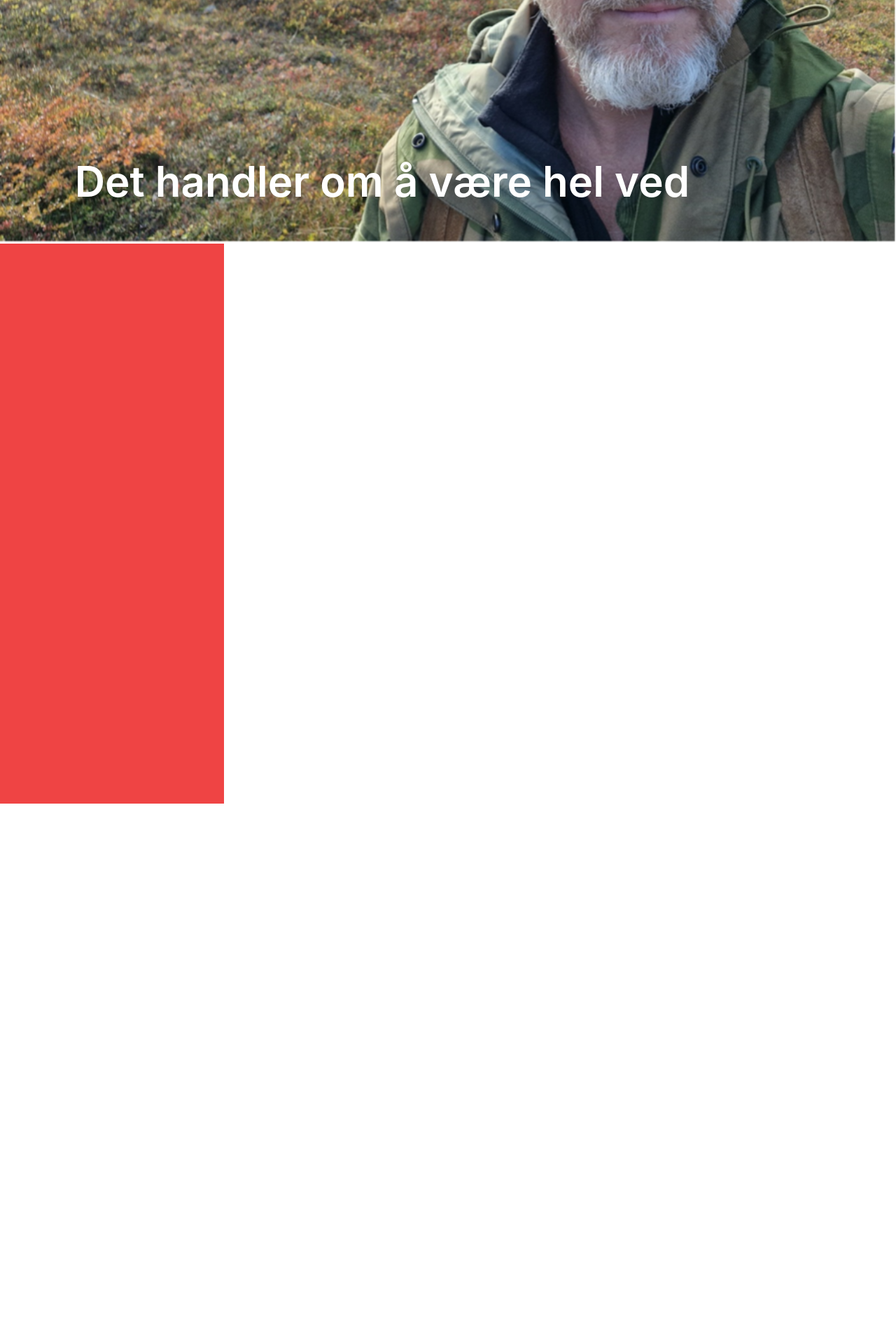
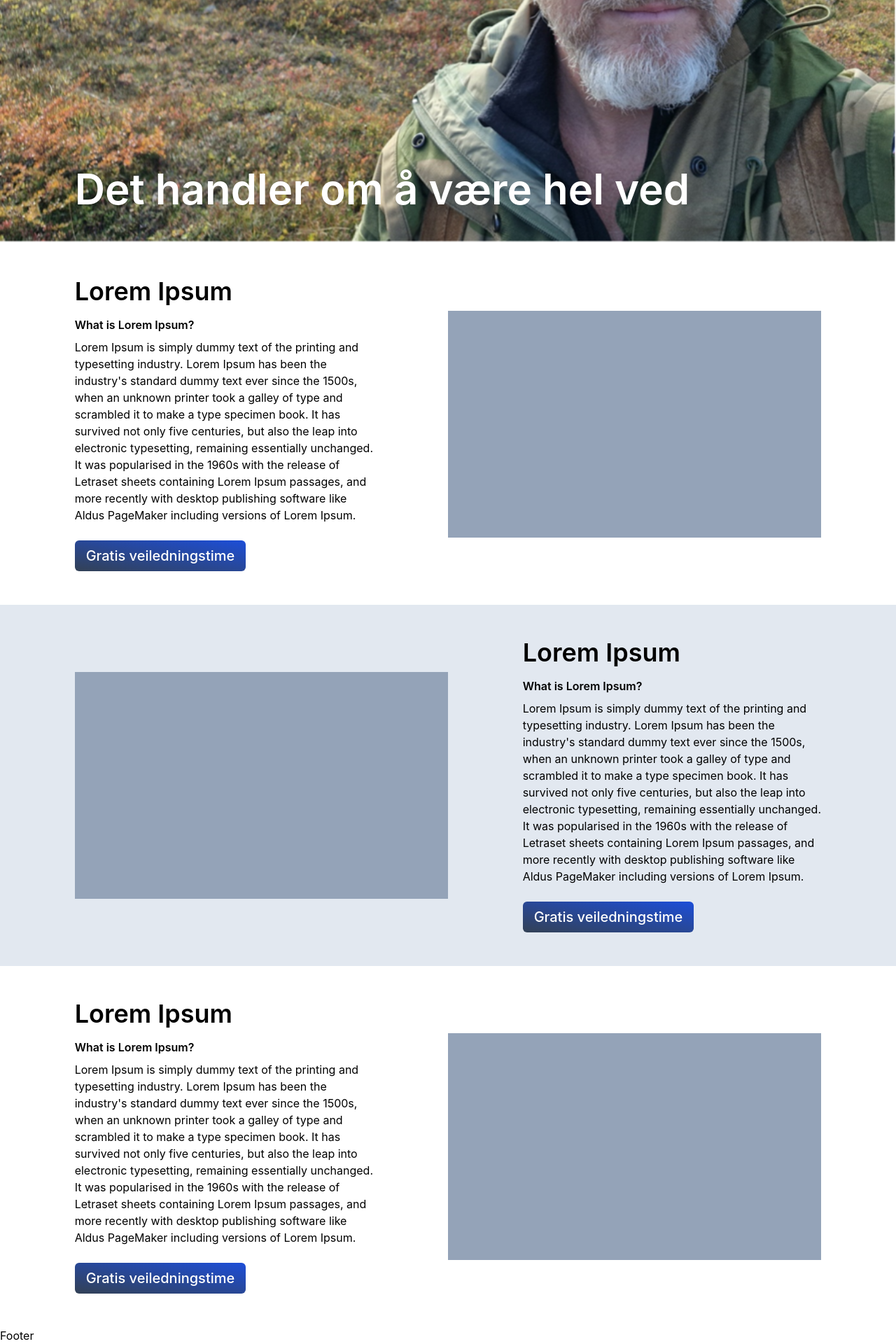
Before and after one commit to tebendheim/jancoach, a React (Vite) app: page / in a window 1280 px wide. Shown: the part 452-2372 px from the top of the page at 70% size. Before the commit the page ends 2000 px from the top, so only its background shows below. Built offline with nearby package versions, Linux system fonts and the light colour scheme.

Commit message:
Lagt til MyButton, endret tilbake til bare tekst på bildet, lagt til 3 avsnitt på hjemside, og startet på en footer

```diff
--- a/src/App.tsx
+++ b/src/App.tsx
@@ -5,6 +5,7 @@ import Home from './Pages/Home';
 import Navbar from './Components/Navbar';
 import Kontakt from './Pages/Kontakt';
 import Tjenester from './Pages/Tjenester';
+import Footer from './Components/Footer';
 import Om from './Pages/Om';
 import { useDarkMode } from "usehooks-ts";
 
@@ -32,6 +33,7 @@ function App( {}: React.HTMLAttributes<HTMLDivElement>) {
 
 					</Route>
 				</Routes>
+				<Footer />
 			</BrowserRouter>
 		</section>
 	);
--- /dev/null
+++ b/src/Components/Footer.tsx
@@ -0,0 +1,11 @@
+import React, { ReactComponentElement, useState, useEffect } from 'react';
+import {Link} from 'react-router-dom'
+import { AcademicCapIcon, MoonIcon, SunIcon } from "@heroicons/react/24/solid";
+import { useDarkMode } from "usehooks-ts";
+
+const Footer: React.FC = () => {
+    return (
+        <section>Footer</section>
+    );
+}
+export default Footer;
--- /dev/null
+++ b/src/Components/MyButton.tsx
@@ -0,0 +1,16 @@
+import React from 'react';
+import {Navigate, Link} from 'react-router-dom'
+
+
+interface MyButtonProps {
+    buttonText: string;
+  }
+
+const MyButton: React.FC<MyButtonProps> = ({buttonText}) => {
+    return (
+                <Link className="self-start w-fit py-2  px-4 bg-gradient-to-tr from-slate-700 dark:from-slate-200 to bg-blue-700 dark:bg-blue-400 rounded-md" to='kontakt'>
+					<button className=" text-white text-center text-xl font-medium  dark:text-black">{buttonText}</button>
+				</Link>
+    );
+}
+export default MyButton;
--- a/src/Pages/Home.tsx
+++ b/src/Pages/Home.tsx
@@ -3,25 +3,55 @@ import {Navigate, Link} from 'react-router-dom'
 import OmHome from '../Components/OmHome'
 import Navbar from '../Components/Navbar'
 import JanPaaFjeler from '../../Bilder/janPaaFjellet.png'
+import MyButton from '../Components/MyButton'
 
 
 function Home():JSX.Element {
 	// h-full w-full relative -top-24 left-0
 	return (
-			<section className="col-span-full grid grid-rows-5 grid-cols-12">
+			<section className="col-span-full grid grid-rows-4-auto grid-cols-12">
 				<section className="row-start-1 row-span-2 col-start-1 col-span-full">
 					<div className="h-screen
 						bg-[url('/Bilder/janPaaFjellet.png')]
 						bg-no-repeat
 						bg-cover bg-right-bottom bg-clip-content z-0 ">
-						<div className="relative h-full pt-16 md:pt-24 grid grid-rows-12 grid-cols-12">
-							<div className = "relative self-start col-start-2 row-start-11 col-span-11">
+						<div className="relative h-full pt-16 md:pt-24 grid grid-rows-12 grid-cols-12 ">
+							<div className = "relative self-end col-start-2 row-start-12 col-span-11 pb-12">
 								<p className="self-start font-semibold sm:text-lg md:text-2xl lg:text-4xl xl:text-6xl text-white">Det handler om å være hel ved</p>
 							</div>
 						</div>
 					</div>
 				</section>
-				<section className="bg-red-500 row-start-3 row-span-2 col-start-1 col-span-3"></section>
+				<section className=" row-start-3 row-span-1 col-start-1 col-span-12 grid grid-rows-4-auto grid-cols-12 py-12">
+					<div className="col-start-2 col-span-4 row-start-1 row-span-1 flex flex-col max-h-full min-h-fit">
+						<h1 className="text-4xl font-semibold dark:text-white">Lorem Ipsum</h1>
+						<h2 className="pt-4 font-semibold dark:text-white">What is Lorem Ipsum?</h2>
+						<p className="pt-2 mb-6 dark:text-white">Lorem Ipsum is simply dummy text of the printing and typesetting industry. Lorem Ipsum has been the industry's standard dummy text ever since the 1500s, when an unknown printer took a galley of type and scrambled it to make a type specimen book. It has survived not only five centuries, but also the leap into electronic typesetting, remaining essentially unchanged. It was popularised in the 1960s with the release of Letraset sheets containing Lorem Ipsum passages, and more recently with desktop publishing software like Aldus PageMaker including versions of Lorem Ipsum.</p>
+
+						<MyButton buttonText = "Gratis veiledningstime" />
+
+					</div>
+					<div className="col-start-7 bg-slate-400 row-span-1 my-12 col-span-5"></div>
+				</section>
+				<section className=" bg-slate-200 dark:bg-slate-800 row-start-4 row-span-1 col-start-1 col-span-12 grid grid-rows-4-auto grid-cols-12 py-12">
+					<div className="col-start-8 col-span-4 row-start-1 row-span-1 flex flex-col max-h-full min-h-fit">
+						<h1 className="text-4xl font-semibold dark:text-white">Lorem Ipsum</h1>
+						<h2 className="pt-4 font-semibold dark:text-white">What is Lorem Ipsum?</h2>
+						<p className="pt-2 mb-6 dark:text-white">Lorem Ipsum is simply dummy text of the printing and typesetting industry. Lorem Ipsum has been the industry's standard dummy text ever since the 1500s, when an unknown printer took a galley of type and scrambled it to make a type specimen book. It has survived not only five centuries, but also the leap into electronic typesetting, remaining essentially unchanged. It was popularised in the 1960s with the release of Letraset sheets containing Lorem Ipsum passages, and more recently with desktop publishing software like Aldus PageMaker including versions of Lorem Ipsum.</p>
+
+						<MyButton buttonText = "Gratis veiledningstime" />
+					</div>
+					<div className="col-start-2 bg-slate-400 row-span-1 my-12 col-span-5"></div>
+				</section>
+				<section className=" row-start-5 row-span-1 col-start-1 col-span-12 grid grid-rows-4-auto grid-cols-12 py-12 ">
+					<form className="col-start-2 col-span-4 row-start-1 row-span-1 flex flex-col max-h-full min-h-fit">
+						<h1 className="text-4xl font-semibold dark:text-white">Lorem Ipsum</h1>
+						<h2 className="pt-4 font-semibold dark:text-white">What is Lorem Ipsum?</h2>
+						<p className="pt-2 mb-6 dark:text-white">Lorem Ipsum is simply dummy text of the printing and typesetting industry. Lorem Ipsum has been the industry's standard dummy text ever since the 1500s, when an unknown printer took a galley of type and scrambled it to make a type specimen book. It has survived not only five centuries, but also the leap into electronic typesetting, remaining essentially unchanged. It was popularised in the 1960s with the release of Letraset sheets containing Lorem Ipsum passages, and more recently with desktop publishing software like Aldus PageMaker including versions of Lorem Ipsum.</p>
+						<MyButton buttonText = "Gratis veiledningstime" />
+					</form>
+					<div className="col-start-7 bg-slate-400 row-span-1 my-12 col-span-5"></div>
+				</section>
 			</section>
 
 
@@ -33,6 +63,37 @@ export default Home;
 
 
 {/*
+
+Utgangspunkt før endring mot ran.no:
+			<section className="col-span-full grid grid-rows-4-auto grid-cols-12">
+				<section className="row-start-1 row-span-2 col-start-1 col-span-full">
+					<div className="h-screen
+						bg-[url('/Bilder/janPaaFjellet.png')]
+						bg-no-repeat
+						bg-cover bg-right-bottom bg-clip-content z-0 ">
+						<div className="relative h-full pt-16 md:pt-24 grid grid-rows-12 grid-cols-12 ">
+							<div className = "relative self-end col-start-2 row-start-12 col-span-11 pb-12">
+								<p className="self-start font-semibold sm:text-lg md:text-2xl lg:text-4xl xl:text-6xl text-white">Det handler om å være hel ved</p>
+							</div>
+						</div>
+					</div>
+				</section>
+				<section className=" row-start-3 row-span-1 col-start-1 col-span-12 grid grid-rows-4 grid-cols-12">
+					<div className="col-start-2 col-span-4 row-start-1 row-span-1 flex-col pt-12">
+						<h1 className="">Lorem Ipsum</h1>
+						<h2 className="pt-4">What is Lorem Ipsum?</h2>
+						<p className="pt-2">Lorem Ipsum is simply dummy text of the printing and typesetting industry. Lorem Ipsum has been the industry's standard dummy text ever since the 1500s, when an unknown printer took a galley of type and scrambled it to make a type specimen book. It has survived not only five centuries, but also the leap into electronic typesetting, remaining essentially unchanged. It was popularised in the 1960s with the release of Letraset sheets containing Lorem Ipsum passages, and more recently with desktop publishing software like Aldus PageMaker including versions of Lorem Ipsum.</p>
+
+						<Link className="border-2 border-slate-50 bg-slate-700 rounded-md" to='om'>
+							<button className="px-4 py-4 text-white text-xl font-medium ">Les mer</button>
+						</Link>
+					</div>
+					<div className="col-start-7 bg-slate-400 row-span-1 mt-12 col-span-5"></div>
+				</section>
+			</section>
+
+
+
 EKS::
 
 <section className="col-span-full grid grid-rows-5 grid-cols-12">
```
